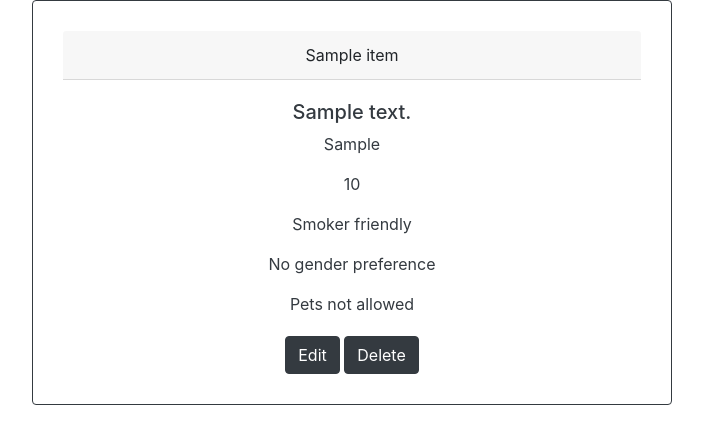
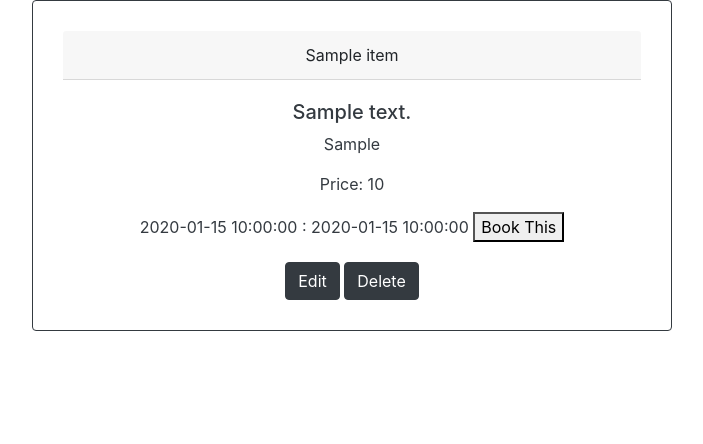
Before and after one commit to Dominique-Huang/cs304-final-project, a Flask app: template templates/show.html in a window 1280 px wide. Shown: the top 444 px of the page, without its empty margins (288-991 px from the left). Run offline with Flask 2, Linux system fonts and the light colour scheme; the template is opened without the code that fills it: most values are stand-ins (such as "Sample title", 1, 10 or a date in 2020); some libraries are stand-ins or nearby versions.

Commit message:
Update show.html

```diff
--- a/templates/show.html
+++ b/templates/show.html
@@ -24,33 +24,18 @@
 
                 <!--<img class="card-img-top" src="{{item.propFilename}}" alt="Card image cap">-->
                 <!--<img src="{{url_for('pic',nm=pic['nm'])}}" alt="{{pic['name']}}">-->
-
-                <!--<img class="card-img-top" src="..." alt="Card image cap"> -->
-
                 <div class="card-body text-dark">
                   <h5 class="card-text">{{item.propDescription}}</h5>
                   <p class="card-text">{{item.propLocation}}</p>
-                  <p class="card-text">{{item.propPrice}}</p>
-
-                  {% if item.propSmoker == 0 %}
-                  <p class="card-text">Smokers not allowed</p>
-                  {% else %}
-                  <p class="card-text">Smoker friendly</p>
-                  {% endif %}
-
-                  {% if item.propGender == 1 %}
-                  <p class="card-text">Female only</p>
-                  {% elif item.propGender == 2 %}
-                  <p class="card-text">Male only</p>
-                  {% else %}
-                  <p class="card-text">No gender preference</p>
-                  {% endif %}
-
-                  {% if item.propPet == 1 %}
-                  <p class="card-text">Pet friendly</p>
-                  {% else %}
-                  <p class="card-text">Pets not allowed</p>
-                  {% endif %}
+                  <p class="card-text">Price: {{item.propPrice}}</p>
+                  <form method = "POST" action = "{{ url_for('showPage', id = item.PID) }}">
+                    {% for date in dates %}
+                      <p class="card-text">{{date.startDate}} : {{date.endDate}}
+                      <input type = "hidden" name = "start" value = "{{date.startDate}}">
+                      <input type = "hidden" name = "end" value = "{{date.endDate}}">
+                      <button type = "submit" name = "book">Book This</button></p>
+                    {% endfor %}
+                  </form>
                 </div>
                 <div>
 
```
